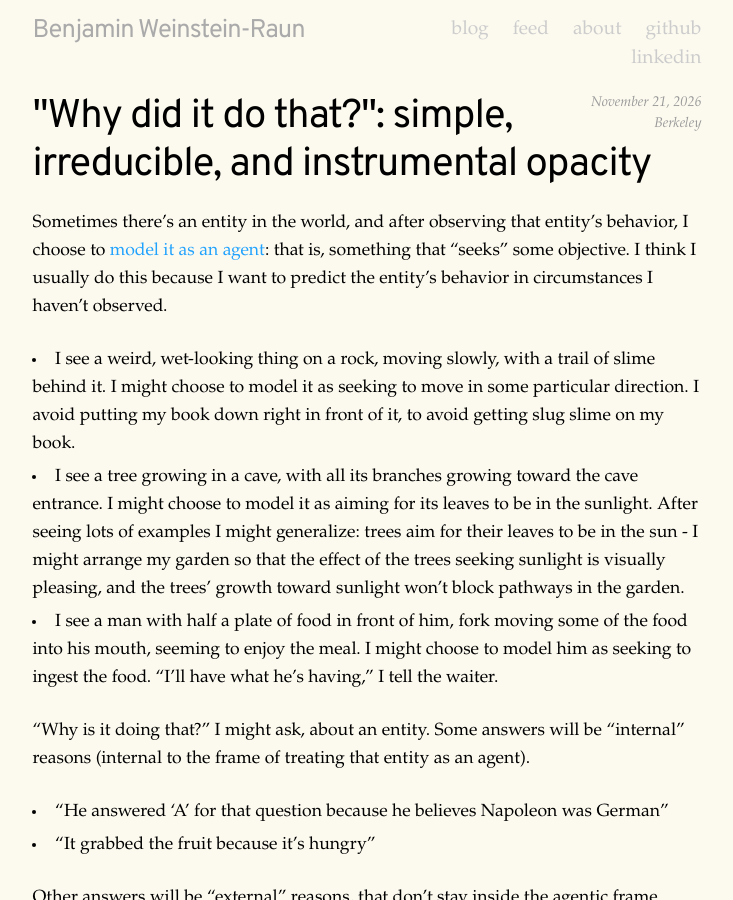
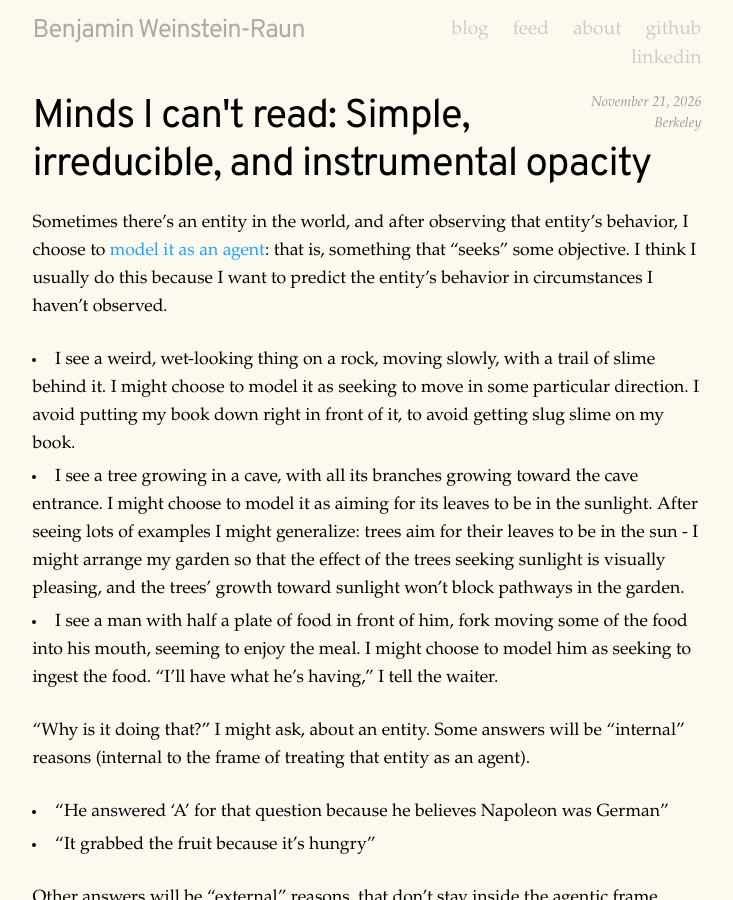
Before and after one commit to benwr/benwr.github.io, a Jekyll site: the page built from _posts/2026-11-21-minds-i-cant-read.md, in a window 1280 px wide and 900 px high. Shown: the whole window, without its empty margins (273-1006 px from the left). Built offline with Jekyll 4.4.1, drawn with Linux system fonts in a browser that asks for light colours; some web fonts are replaced.

Commit message:
Retitle opacity post to "Minds I can't read", matching LessWrong
Co-Authored-By: Claude Opus 5.5 <noreply@anthropic.com>

```diff
--- a/_posts/2026-11-21-why-did-it-do-that.md
+++ b/_posts/2026-11-21-minds-i-cant-read.md
@@ -1,6 +1,6 @@
 ---
 layout: post
-title: '"Why did it do that?": simple, irreducible, and instrumental opacity'
+title: "Minds I can't read: Simple, irreducible, and instrumental opacity"
 date: November 21, 2026
 location: Berkeley
 ---
@@ -62,4 +62,4 @@ Different kinds of opacity suggest different remedies: To resolve simple opacity
 
 _Thanks to Rafe Kennedy for labeling "internal" and "external" whys, Jeremy Schlatter for the example of poker players "protecting range", John Salvatier for help thinking about the taxonomy and terminology, and various AIs (Claude Fable 5.2, GPT-6.2 Astra, Gemini 4 Carbon) for feedback on the essay._
 
-*You can discuss this post on [LessWrong](https://www.lesswrong.com/posts/3znHBDGQWBjhWEKcQ/why-did-it-do-that-simple-irreducible-and-instrumental).*
+*You can discuss this post on [LessWrong](https://www.lesswrong.com/posts/3znHBDGQWBjhWEKcQ/minds-i-can-t-read-simple-irreducible-and-instrumental).*
```
